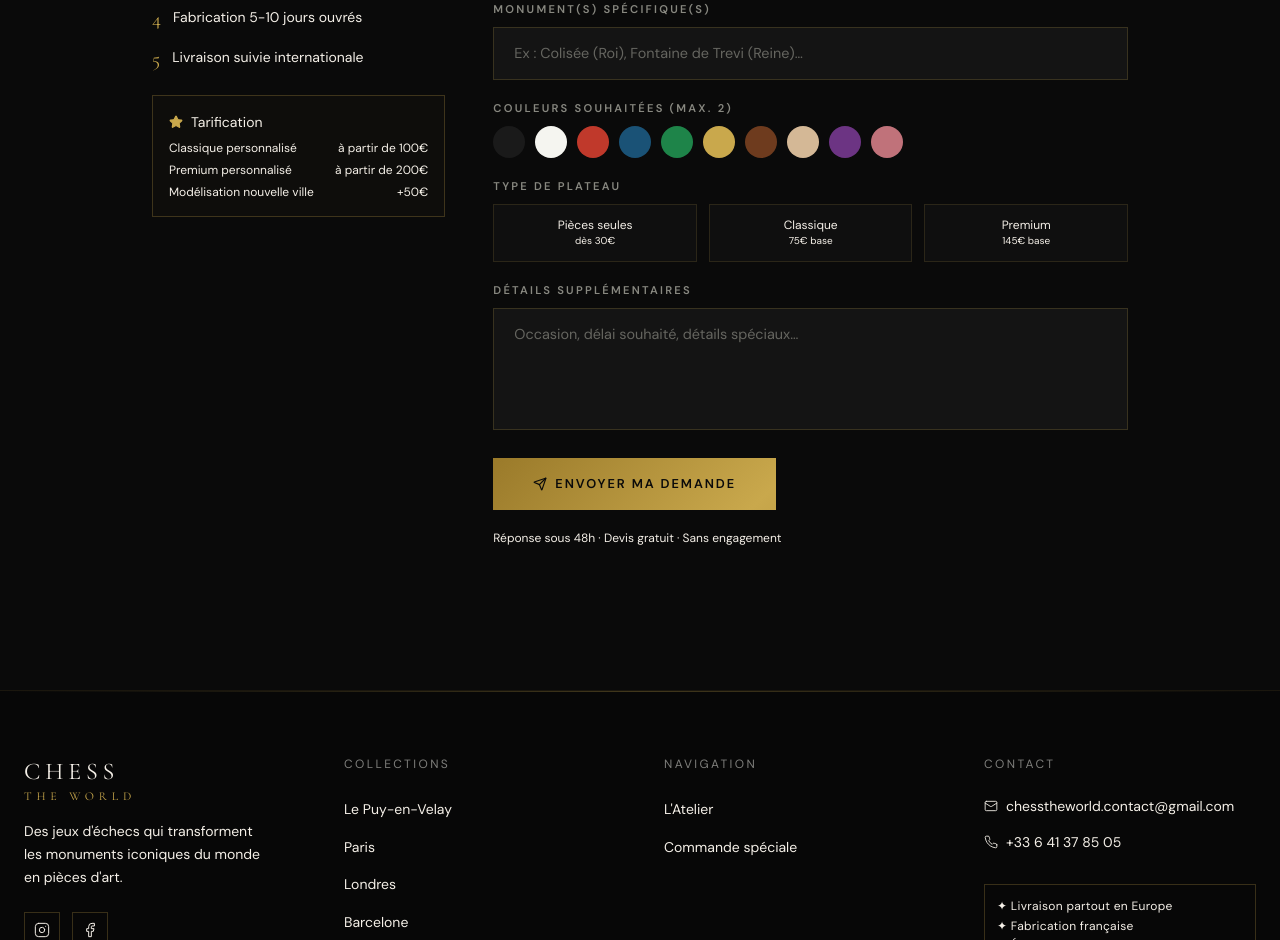
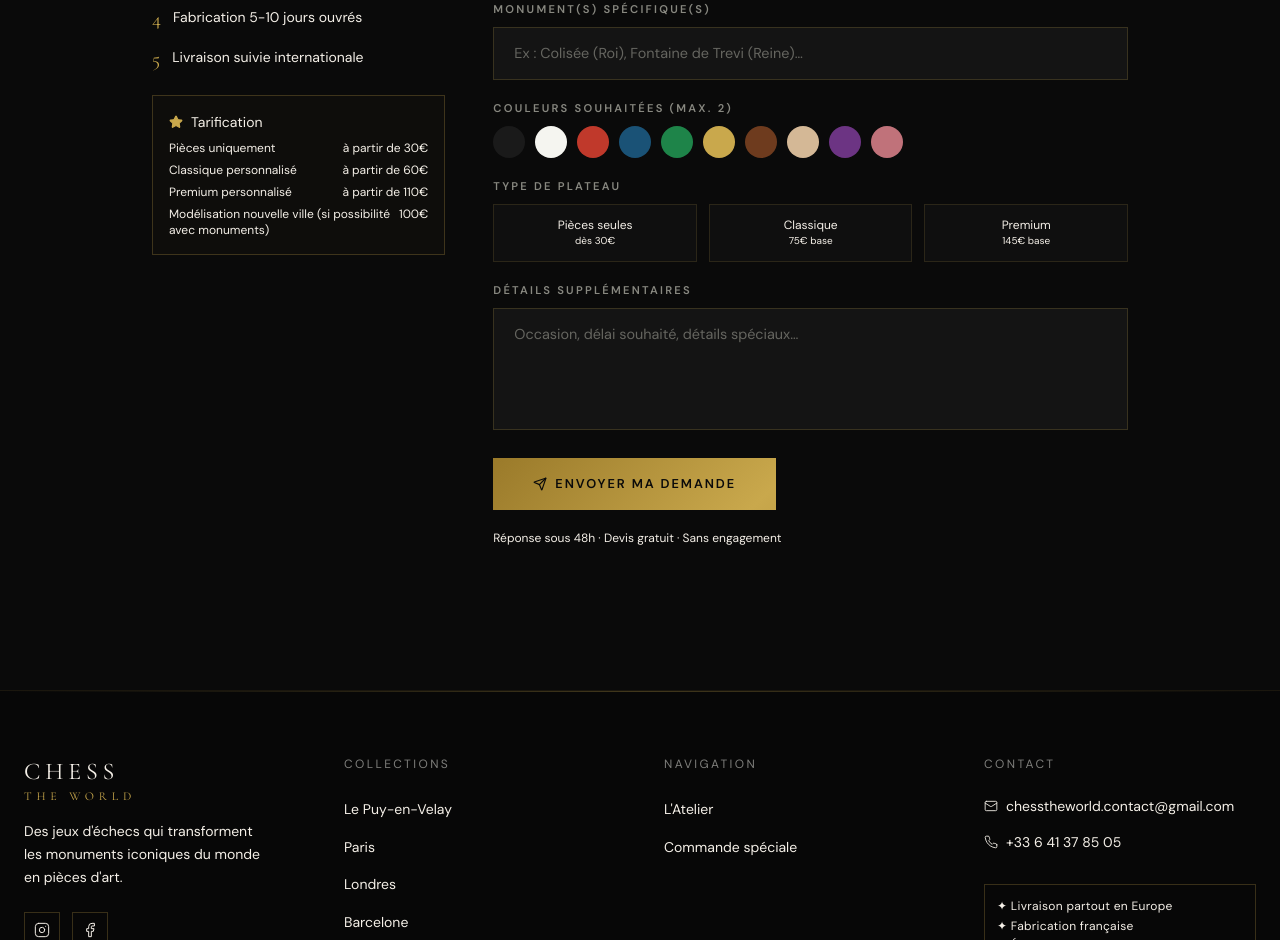
Before and after one commit to sachalaurent080905-rgb/chess-the-world, a Next.js app: page /special-order in a window 1280 px wide. Shown: the part 1009-1949 px from the top of the page. Built offline with nearby package versions, Linux system fonts and the light colour scheme; no server answers.

Commit message:
Update: Text modifications

```diff
--- a/app/special-order/page.js
+++ b/app/special-order/page.js
@@ -118,9 +118,10 @@ Détails : ${form.details || 'Aucun'}
                 <span className="text-ivory text-sm font-body font-500">Tarification</span>
               </div>
               <div className="space-y-1.5 text-xs text-smoke font-body">
-                <div className="flex justify-between"><span>Classique personnalisé</span><span className="text-ivory">à partir de 100€</span></div>
-                <div className="flex justify-between"><span>Premium personnalisé</span><span className="text-ivory">à partir de 200€</span></div>
-                <div className="flex justify-between"><span>Modélisation nouvelle ville</span><span className="text-ivory">+50€</span></div>
+                <div className="flex justify-between"><span>Pièces uniquement</span><span className="text-ivory">à partir de 30€</span></div>
+                <div className="flex justify-between"><span>Classique personnalisé</span><span className="text-ivory">à partir de 60€</span></div>
+                <div className="flex justify-between"><span>Premium personnalisé</span><span className="text-ivory">à partir de 110€</span></div>
+                <div className="flex justify-between"><span>Modélisation nouvelle ville (si possibilité avec monuments)</span><span className="text-ivory">100€</span></div>
               </div>
             </div>
           </div>
```
